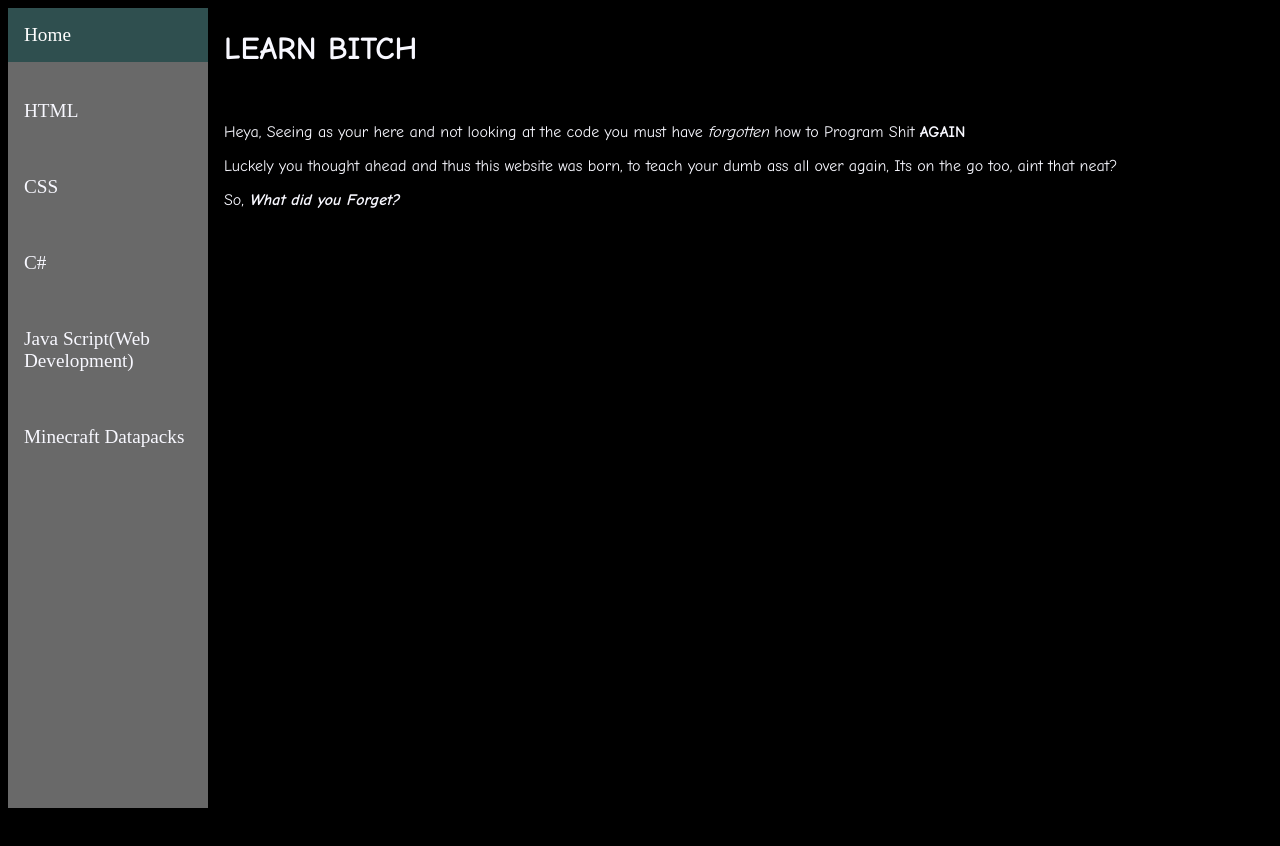
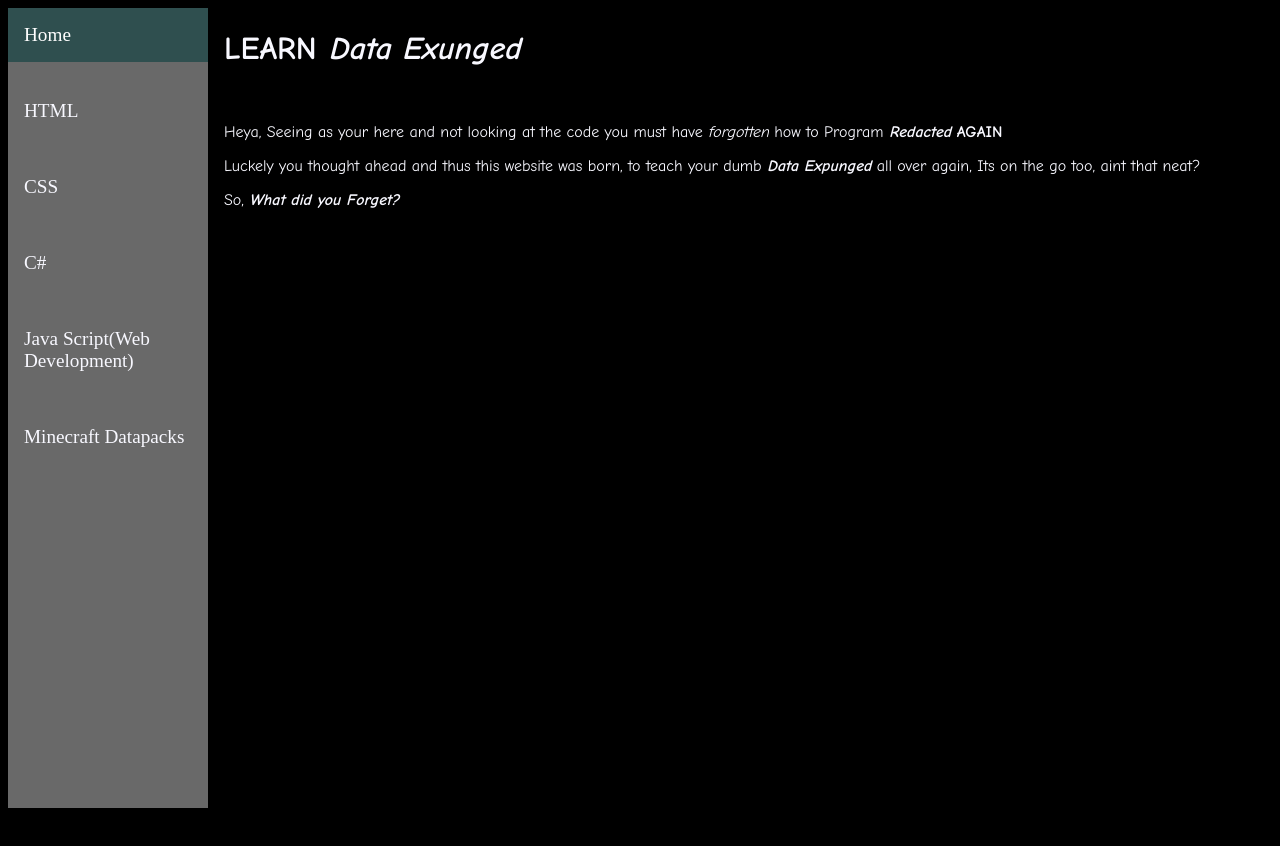
Before and after one commit to GTOmega/GTOmega.github.io, a plain HTML site: page index.html in a window 1280 px wide. Drawn offline with Linux system fonts and the light colour scheme.

Commit message:
set this ass the master branch

```diff
--- a/index.html
+++ b/index.html
@@ -1,6 +1,6 @@
 <html>
 <head>
-    <title>Learn ya cunt</title>
+    <title>Learn ya redacted </title>
     <link href="pain.css" rel="stylesheet">
 </head>
 <body>
@@ -18,10 +18,10 @@
         <a href="mida/home.html">Minecraft Datapacks</a>
     </div>
     <div class="content">
-        <h1>LEARN BITCH</h1>
+        <h1>LEARN <em>Data Exunged</em></h1>
         <br>
-        <p>Heya, Seeing as your here and not looking at the code you must have <em>forgotten</em> how to Program Shit <strong>AGAIN</strong></p>
-        <p>Luckely you thought ahead and thus this website was born, to teach your dumb ass all over again, Its on the go too, aint that neat?</p>
+        <p>Heya, Seeing as your here and not looking at the code you must have <em>forgotten</em> how to Program <strong><em>Redacted</em> AGAIN</strong></p>
+        <p>Luckely you thought ahead and thus this website was born, to teach your dumb <strong><em>Data Expunged</em></strong> all over again, Its on the go too, aint that neat?</p>
         <p>So, <strong><em>What did you Forget?</em></strong></p>
     </div>
 </body>
```
